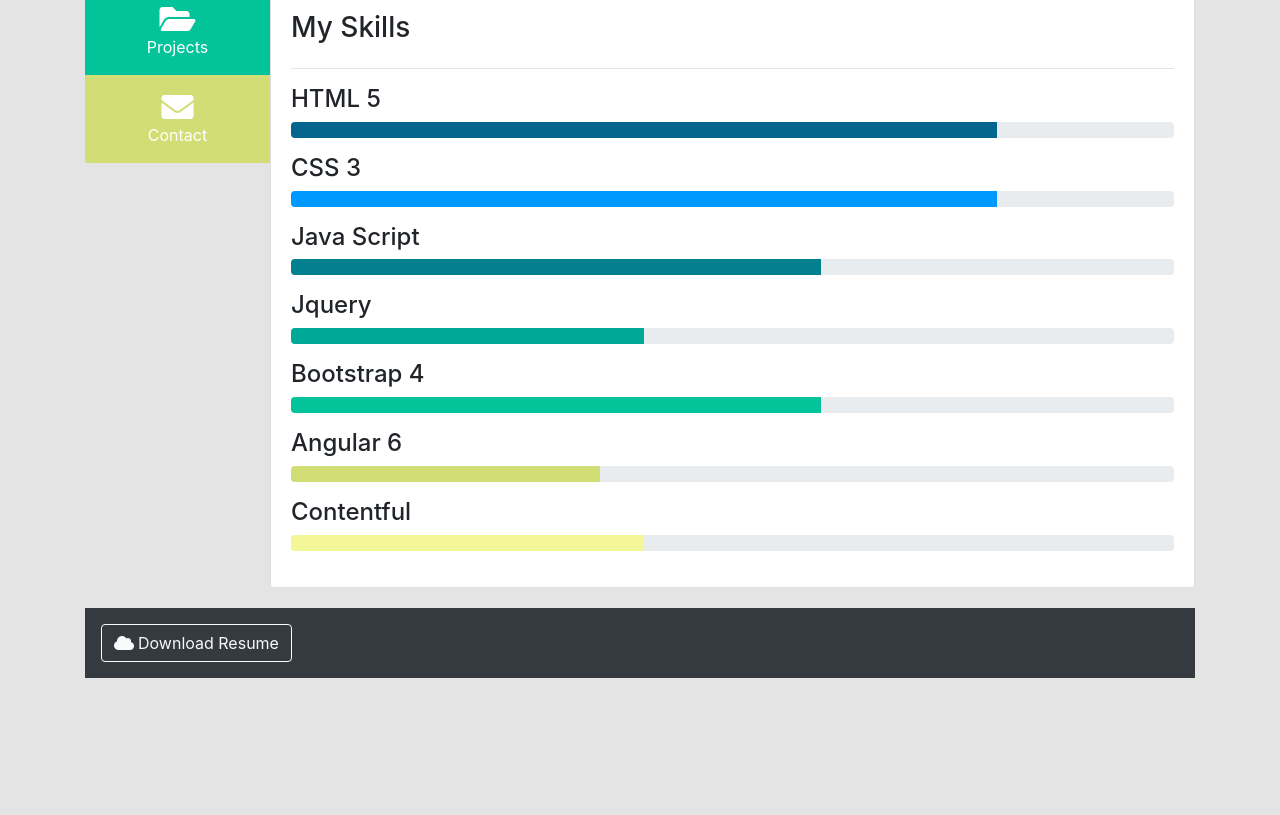
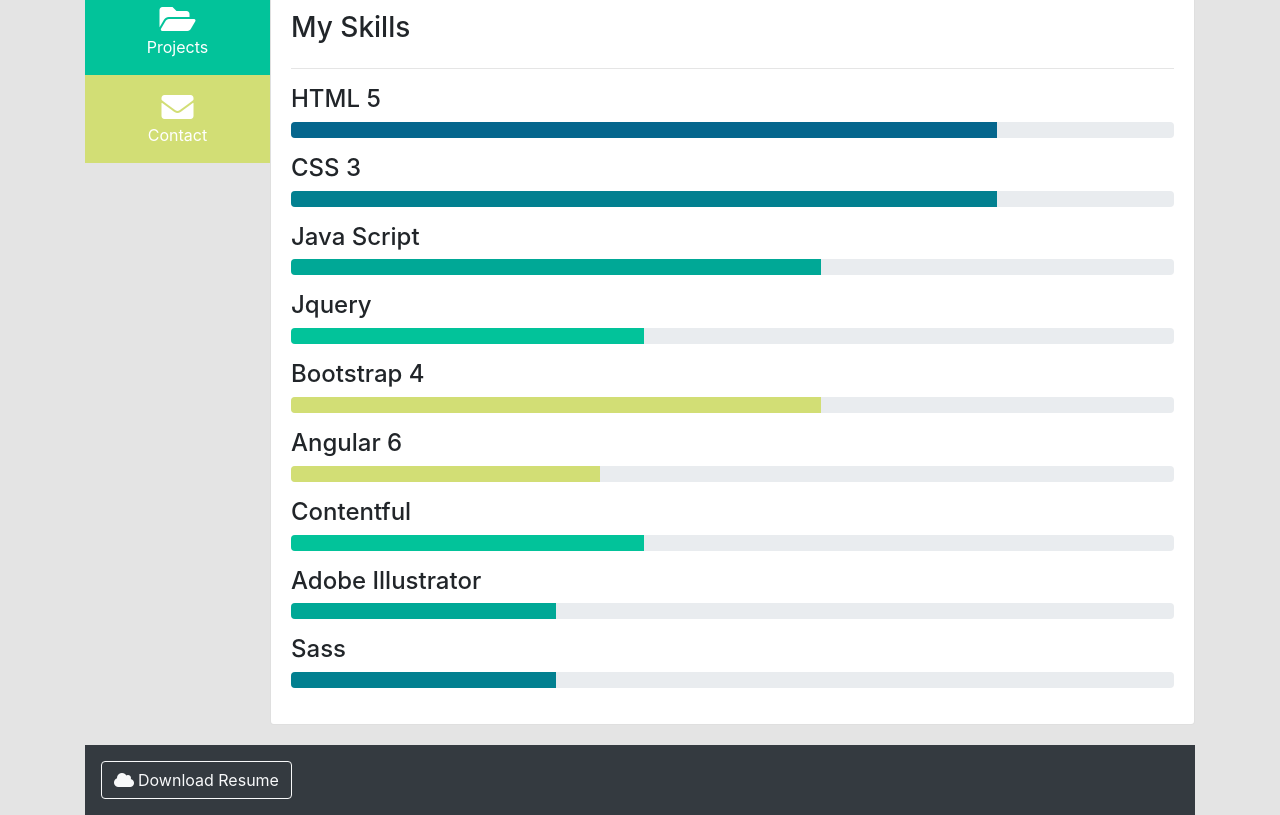
Before and after one commit to AnnaChrNowak/AnnaKapusta.github.io, a plain HTML site: page index.html in a window 1280 px wide. Shown: the part 673-1488 px from the top of the page. Before the commit the page ends 1351 px from the top, so only its background shows below. Drawn offline with nearby package versions, Linux system fonts and the light colour scheme; some packages are replaced by stand-ins of ours; a script that the page names is missing.

Commit message:
Add files via upload

```diff
--- a/index.html
+++ b/index.html
@@ -98,19 +98,19 @@
       </div>
       <h4>CSS 3</h4>
       <div class="progress mb-3">
-        <div class="progress-bar bg-blue" style="width: 80%"></div>
+        <div class="progress-bar bg-sea" style="width: 80%"></div>
       </div>
       <h4>Java Script</h4>
       <div class="progress mb-3">
-        <div class="progress-bar bg-sea" style="width: 60%"></div>
+        <div class="progress-bar bg-success" style="width: 60%"></div>
       </div>
       <h4>Jquery</h4>
       <div class="progress mb-3">
-        <div class="progress-bar bg-success" style="width: 40%"></div>
+        <div class="progress-bar bg-warning" style="width: 40%"></div>
       </div>
       <h4>Bootstrap 4</h4>
       <div class="progress mb-3">
-        <div class="progress-bar bg-warning" style="width: 60%"></div>
+        <div class="progress-bar bg-danger" style="width: 60%"></div>
       </div>
       <h4>Angular 6</h4>
       <div class="progress mb-3">
@@ -118,7 +118,15 @@
       </div>
       <h4>Contentful</h4>
       <div class="progress mb-3">
-        <div class="progress-bar bg-yellow" style="width: 40%"></div>
+        <div class="progress-bar bg-warning" style="width: 40%"></div>
+      </div>
+      <h4>Adobe Illustrator</h4>
+      <div class="progress mb-3">
+        <div class="progress-bar bg-success" style="width: 30%"></div>
+      </div>
+      <h4>Sass</h4>
+      <div class="progress mb-3">
+        <div class="progress-bar bg-sea" style="width: 30%"></div>
       </div>
     </div>
   </div>
```
